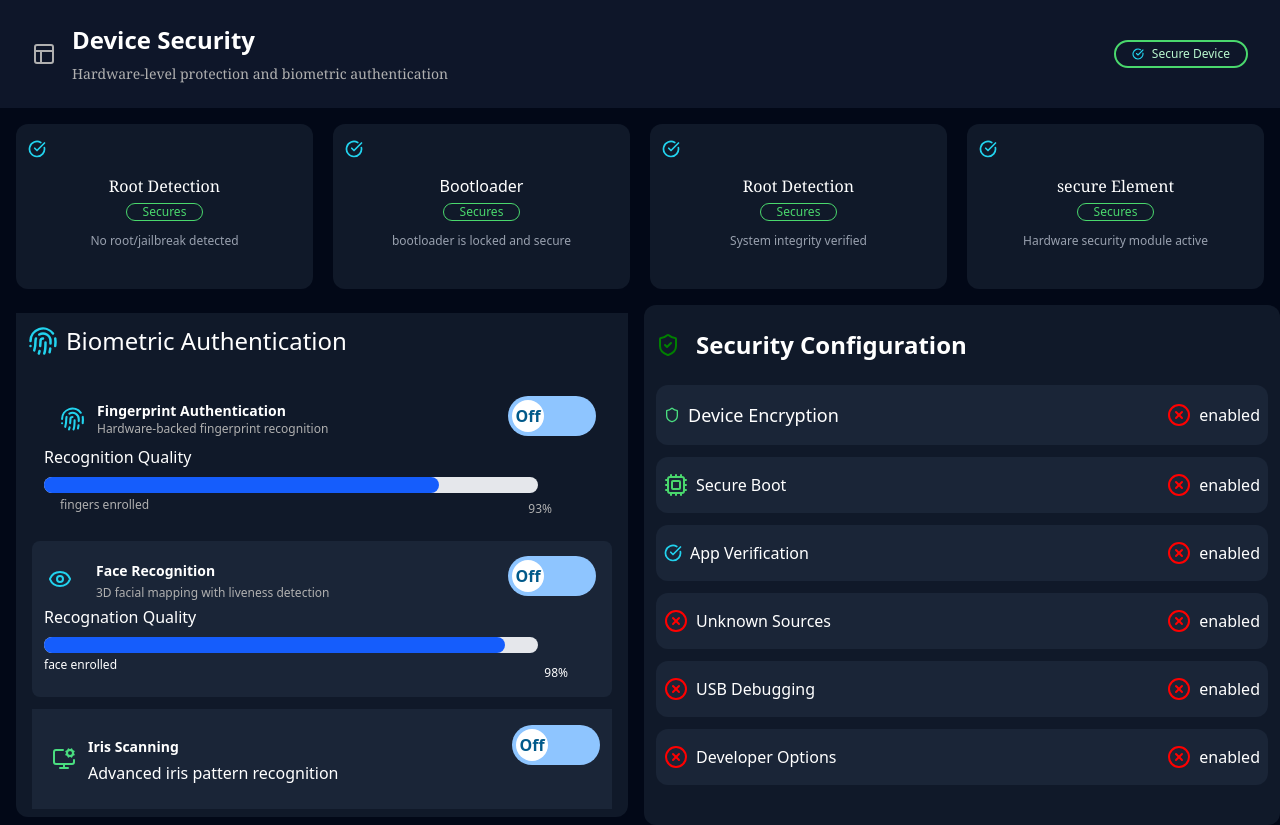
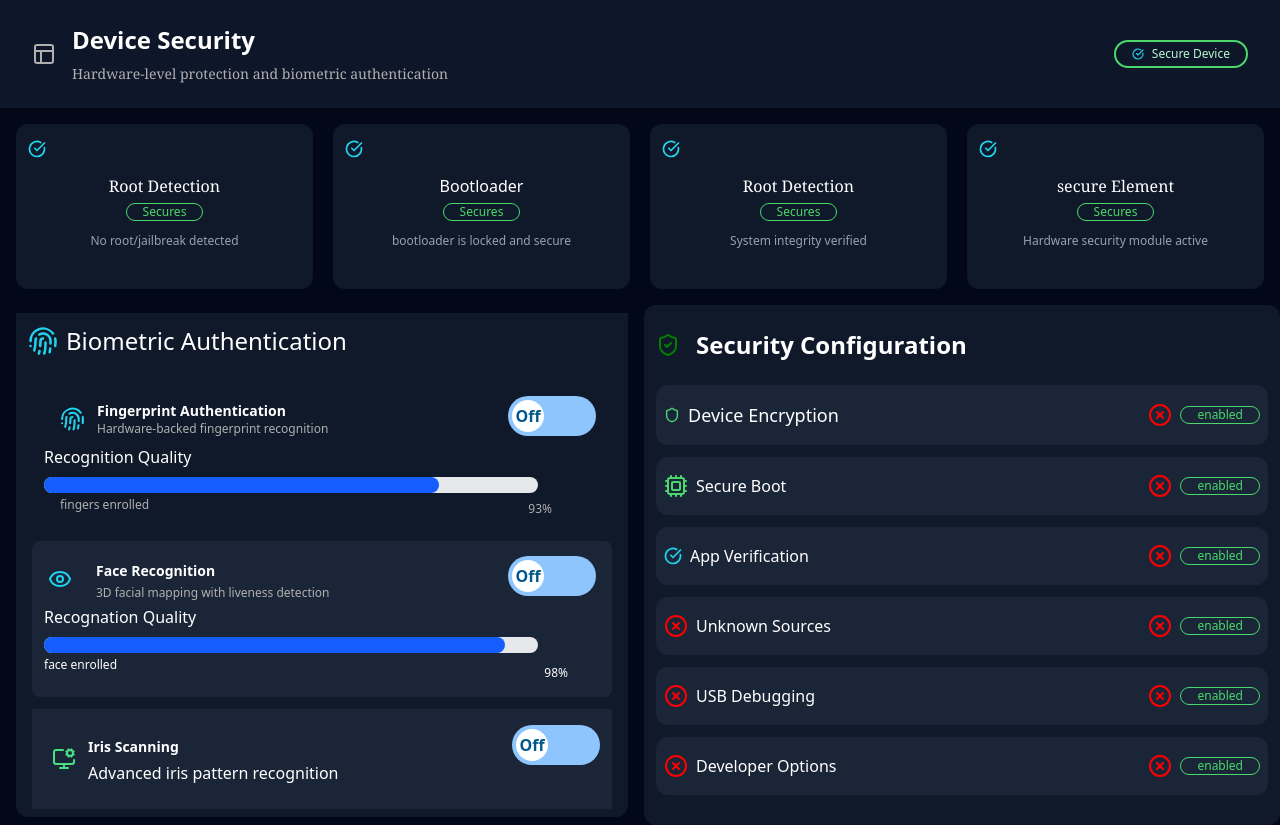
Before and after one commit to faris-dm/DashBoard-Ui, a React (Vite) app: page / in a window 1280 px wide. Built offline with nearby package versions, Linux system fonts and the light colour scheme.

Commit message:
small cange in Svg

```diff
--- a/src/componts/security.jsx
+++ b/src/componts/security.jsx
@@ -227,7 +227,9 @@ function Security() {
               </div>
               <div className="flex items-center gap-2">
                 <img src={error} alt="" />
-                <p>enabled</p>
+                <p className=" border-1   border-solid border-[#4AD86D]  rounded-2xl text-sm  text-[#4AD86D]  px-4 py-0 my-1 text-xs inline-block">
+                  enabled
+                </p>
               </div>
             </div>
             <div className="device flex justify-between items-center bg-[#1A2537] px-2 my-3 py-4  rounded-xl">
@@ -238,7 +240,9 @@ function Security() {
               </div>
               <div className="flex items-center gap-2">
                 <img src={error} alt="" />
-                <p>enabled</p>
+                <p className=" border-1   border-solid border-[#4AD86D]  rounded-2xl text-sm  text-[#4AD86D]  px-4 py-0 my-1 text-xs inline-block">
+                  enabled
+                </p>
               </div>
             </div>
             <div className="device flex justify-between items-center bg-[#1A2537] px-2 my-3 py-4  rounded-xl">
@@ -249,7 +253,10 @@ function Security() {
               </div>
               <div className="flex items-center gap-2 ">
                 <img src={error} alt="" />
-                <p>enabled</p>
+                <p className=" border-1   border-solid border-[#4AD86D]  rounded-2xl text-sm  text-[#4AD86D]  px-4 py-0 my-1 text-xs inline-block">
+                  {" "}
+                  enabled
+                </p>
               </div>
             </div>
             <div className="device flex justify-between items-center bg-[#1A2537] px-2 my-3 py-4  rounded-xl">
@@ -260,7 +267,9 @@ function Security() {
               </div>
               <div className="flex items-center gap-2 ">
                 <img src={error} alt="" />
-                <p>enabled</p>
+                <p className=" border-1   border-solid border-[#4AD86D]  rounded-2xl text-sm  text-[#4AD86D]  px-4 py-0 my-1 text-xs inline-block">
+                  enabled
+                </p>
               </div>
             </div>
             <div className="device flex justify-between items-center bg-[#1A2537] px-2 my-3 py-4  rounded-xl">
@@ -271,7 +280,9 @@ function Security() {
               </div>
               <div className="flex items-center gap-2 ">
                 <img src={error} alt="" />
-                <p>enabled</p>
+                <p className=" border-1   border-solid border-[#4AD86D]  rounded-2xl text-sm  text-[#4AD86D]  px-4 py-0 my-1 text-xs inline-block">
+                  enabled
+                </p>
               </div>
             </div>
             <div className="device flex justify-between items-center bg-[#1A2537] px-2 my-3 py-4  rounded-xl">
@@ -282,7 +293,9 @@ function Security() {
               </div>
               <div className="flex items-center gap-2 ">
                 <img src={error} alt="" />
-                <p>enabled</p>
+                <p className=" border-1   border-solid border-[#4AD86D]  rounded-2xl text-sm  text-[#4AD86D]  px-4 py-0 my-1 text-xs inline-block">
+                  enabled
+                </p>
               </div>
             </div>
           </div>
```
